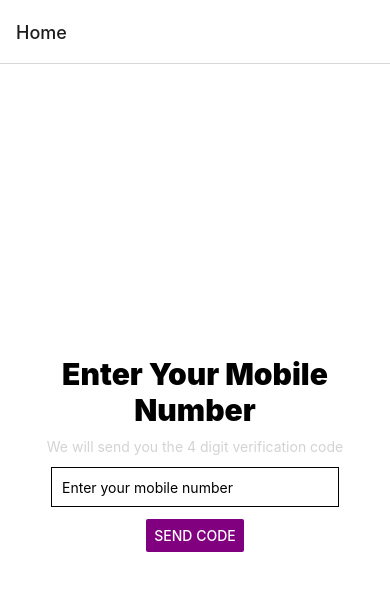
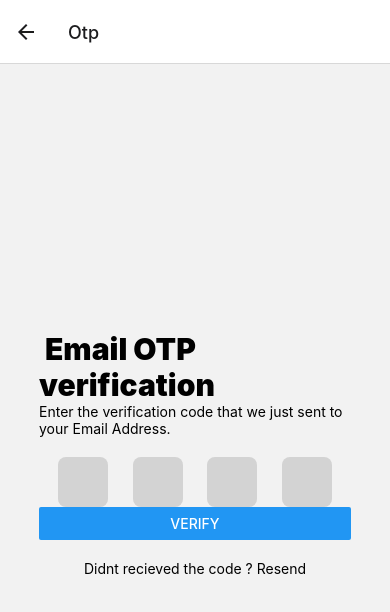
Before and after one commit to krgarav/bakery-native-app, a React Native app: screen /Otp in a window 390 px wide. Shown: the top 612 px of the page. Built offline with nearby package versions, Linux system fonts and the light colour scheme.

Commit message:
Improved otp screen

```diff
--- a/App.js
+++ b/App.js
@@ -10,7 +10,7 @@ export default function App() {
     <NavigationContainer>
       <Stack.Navigator initialRouteName="Home">
         <Stack.Screen name="Home" component={Auth} />
-        <Stack.Screen name="otp" component={Otp} />
+        <Stack.Screen name="Otp" component={Otp} />
       </Stack.Navigator>
     </NavigationContainer>
   );
--- a/screen/Mobile.jsx
+++ b/screen/Mobile.jsx
@@ -13,26 +13,24 @@ export default function App({ navigation }) {
   return (
     <View style={styles.container}>
       <SafeAreaView style={styles.area}>
-        <Text style={styles.text}>Enter Your Mobile Number</Text>
+        <Text style={styles.text}>Enter Your Email Id</Text>
         <Text style={styles.subtext}>
           We will send you the 4 digit verification code
         </Text>
         <Text></Text>
-
         <TextInput
           style={styles.input}
           // onChangeText={onChangeNumber}
           // value={number}
-          placeholder="Enter your mobile number"
-          keyboardType="numeric"
+          placeholder="Enter your email number"
+          keyboardType="email-address"
         />
       </SafeAreaView>
       <Text></Text>
-
       <Button
         title="send code"
         color="purple"
-        onPress={() => navigation.navigate("otp")}
+        onPress={() => navigation.navigate("Otp")}
       />
     </View>
   );
@@ -49,7 +47,6 @@ const styles = StyleSheet.create({
     resizeMode: "cover",
     width: "100%",
     height: "100%",
-    // opacity: 0.5,
   },
   text: {
     color: "black",
--- a/screen/Otp.jsx
+++ b/screen/Otp.jsx
@@ -1,6 +1,6 @@
 import { View, StyleSheet, Text, TextInput, Button } from "react-native";
 import React, { useState, useRef } from "react";
-// import { Button } from "react-native-paper";
+import { SafeAreaView } from "react-native-safe-area-context";
 
 const Otp = () => {
   const [otp, setOTP] = useState(["", "", "", ""]);
@@ -22,15 +22,16 @@ const Otp = () => {
     }
   };
   const handleSubmit = () => {
-    alert(otp.join(""))
+    alert(otp.join(""));
     console.log(otp.join(""));
   };
 
   return (
     <View style={styles.container}>
-      <Text style={styles.otp}>OTP verification</Text>
+      <SafeAreaView style={styles.contentArea}>
+        <Text style={styles.otp}> Email OTP verification</Text>
         <Text>
-        Enter the verification code that we just sent on your Mobile Number.
+          Enter the verification code that we just sent to your Email Address.
         </Text>
         <View style={styles.otpContainer}>
           {otp.map((value, index) => (
@@ -48,12 +49,14 @@ const Otp = () => {
             />
           ))}
         </View>
+        <Text></Text>
         <View>
           <Button title="Verify" onPress={handleSubmit} />
         </View>
         <View style={styles.resendcontainer}>
           <Text>Didnt recieved the code ? Resend</Text>
         </View>
+      </SafeAreaView>
     </View>
   );
 };
@@ -61,7 +64,7 @@ const Otp = () => {
 const styles = StyleSheet.create({
   container: {
     flex: 1,
-    alignItems: "start",
+    alignItems: "center",
     justifyContent: "center",
   },
   otpContainer: {
@@ -70,9 +73,13 @@ const styles = StyleSheet.create({
     alignItems: "center",
     marginTop: 20,
   },
+  contentArea: {
+    width: "80%",
+  },
   otp: {
-    fontSize: 40,
+    fontSize: 30,
     fontWeight: "900",
+    margin: 0,
   },
   input: {
     width: 50,
@@ -92,10 +99,10 @@ const styles = StyleSheet.create({
     fontWeight: "900",
     textAlign: "center",
   },
-  resendcontainer:{
+  resendcontainer: {
     alignItems: "center",
     marginTop: 20,
-  }
+  },
 });
 
 export default Otp;
```
Lines whose indentation alone changed are shown as unchanged.
